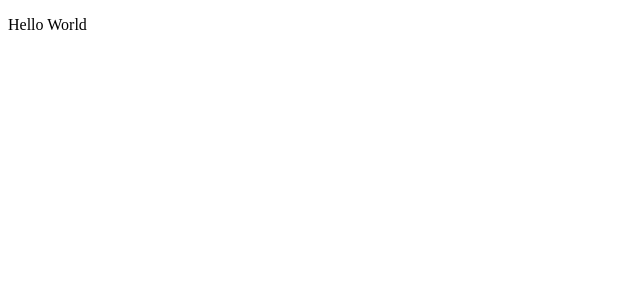
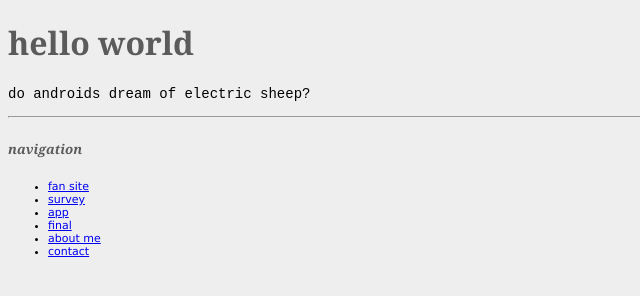
Before and after one commit to belforma/hello-world, a plain HTML site: page index.html in a window 1280 px wide. Shown: the whole page, without its empty margins (0-640 px from the left). Drawn offline with Linux system fonts and the light colour scheme.

Commit message:
- added navigation, about.html, background texture

```diff
--- a/index.html
+++ b/index.html
@@ -1,7 +1,23 @@
 <!DOCTYPE html>
-<html>
-	<title>Jac</title>
-	<body>
-		<p>Hello World</p>
+<html lang="en-us">
+	<head>
+		<meta charset="UTF-8">
+		<title>Jac</title>
+	</head>
+	<body style="background-color:#eee;">
+		<h1 style="font-family:georgia;color:#5b5b5b;">hello world</h1>
+		<p style="font-family:courier new;font-size:14px;">do androids dream of electric sheep?</p>
+		<hr/>
+		<h5 style="font-family:georgia;color:#5b5b5b;"><i>navigation</i></h6>
+		<p>
+			<ul style="font-family:verdana;font-size:11px;">
+				<li><a href="fansite.html">fan site</a>
+				<li><a href="survey.html">survey</a>
+				<li><a href="app.html">app</a>
+				<li><a href="final.html">final</a>
+				<li><a href="about.html">about me</a>
+				<li><a href="mailto:mizdrak@colum.edu?subject=Well met&body=Hello, are you at phone?">contact</a>
+			</ul>
+		</p>
 	</body>
 </html>
```
Also changed, not shown: about.html (added, +11 -0 lines), tumblr_inline_mlky61Uy8x1r53miq.jpg (added).
